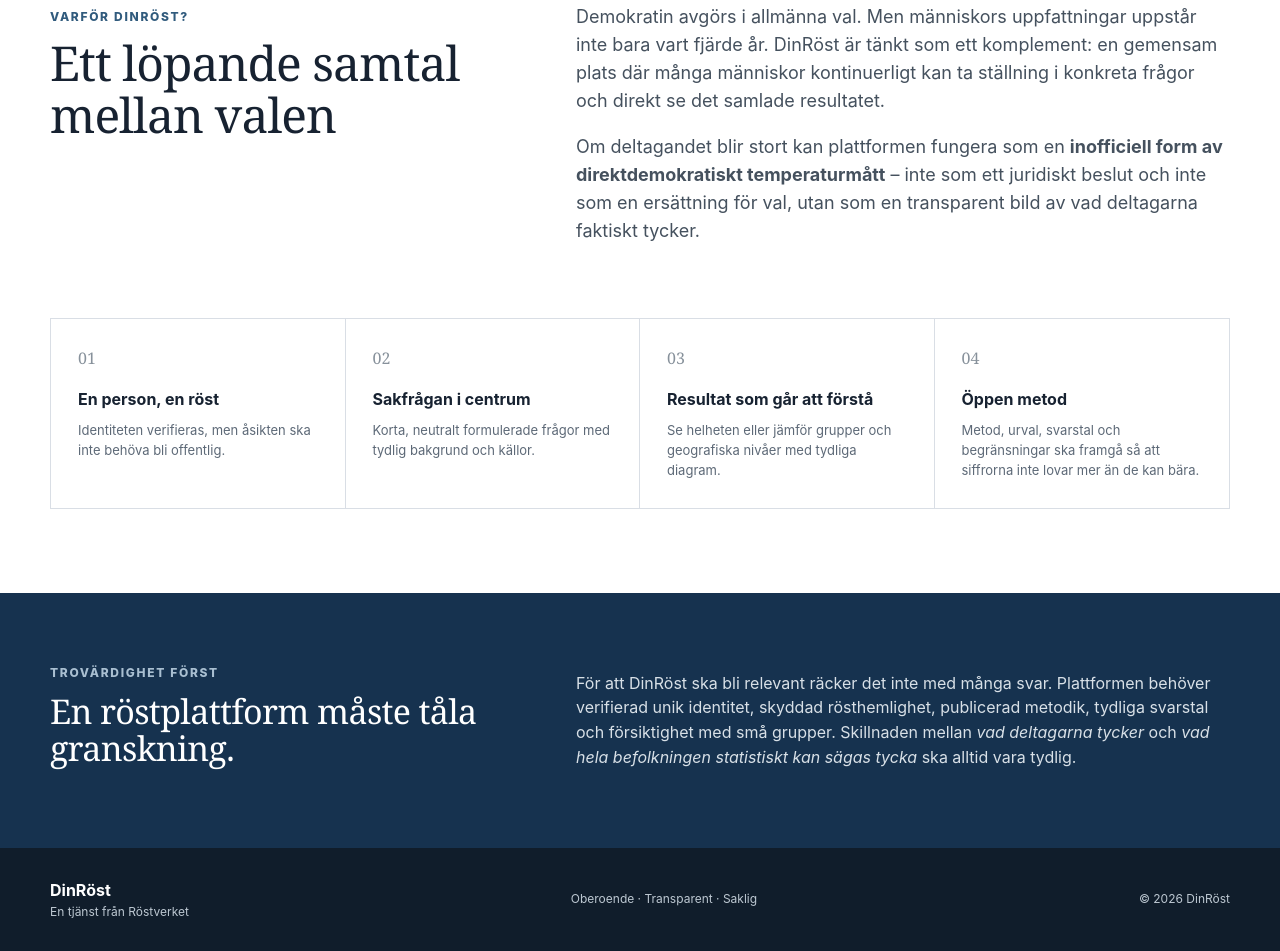
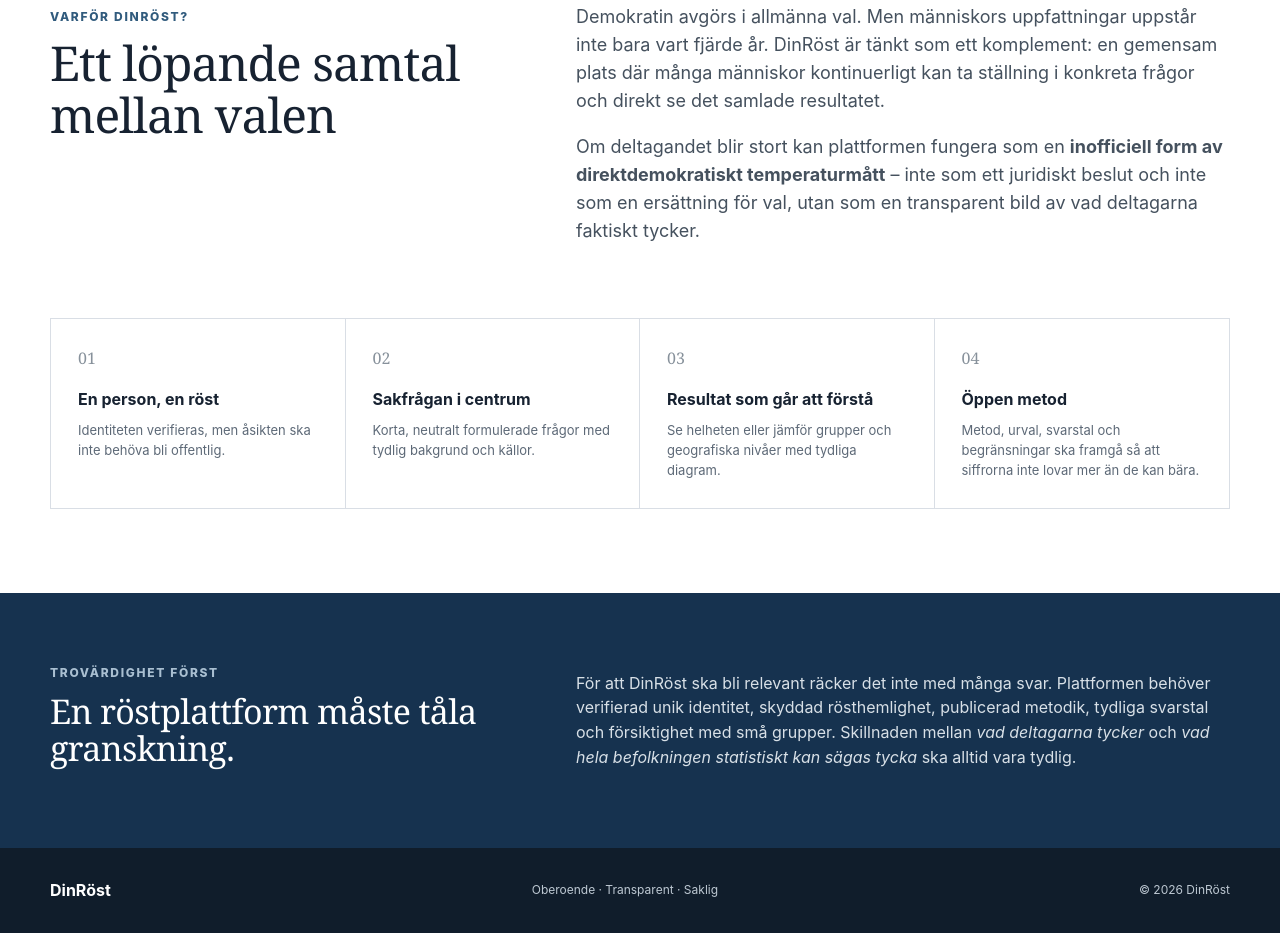
Before and after one commit to SirElin8290/DinR-st.eu, a plain HTML site: page index.html in a window 1280 px wide. Shown: the part 2545-3496 px from the top of the page. Drawn offline with Linux system fonts and the light colour scheme.

Commit message:
Remove Röstverket reference from DinRöst footer

```diff
--- a/index.html
+++ b/index.html
@@ -79,7 +79,7 @@
 </section>
 </main>
 
-<footer><div class="wrap footer"><div><b>DinRöst</b><span>En tjänst från Röstverket</span></div><div>Oberoende · Transparent · Saklig</div><div>© 2026 DinRöst</div></div></footer>
+<footer><div class="wrap footer"><div><b>DinRöst</b></div><div>Oberoende · Transparent · Saklig</div><div>© 2026 DinRöst</div></div></footer>
 <script src="app.js"></script>
 </body>
 </html>
```
